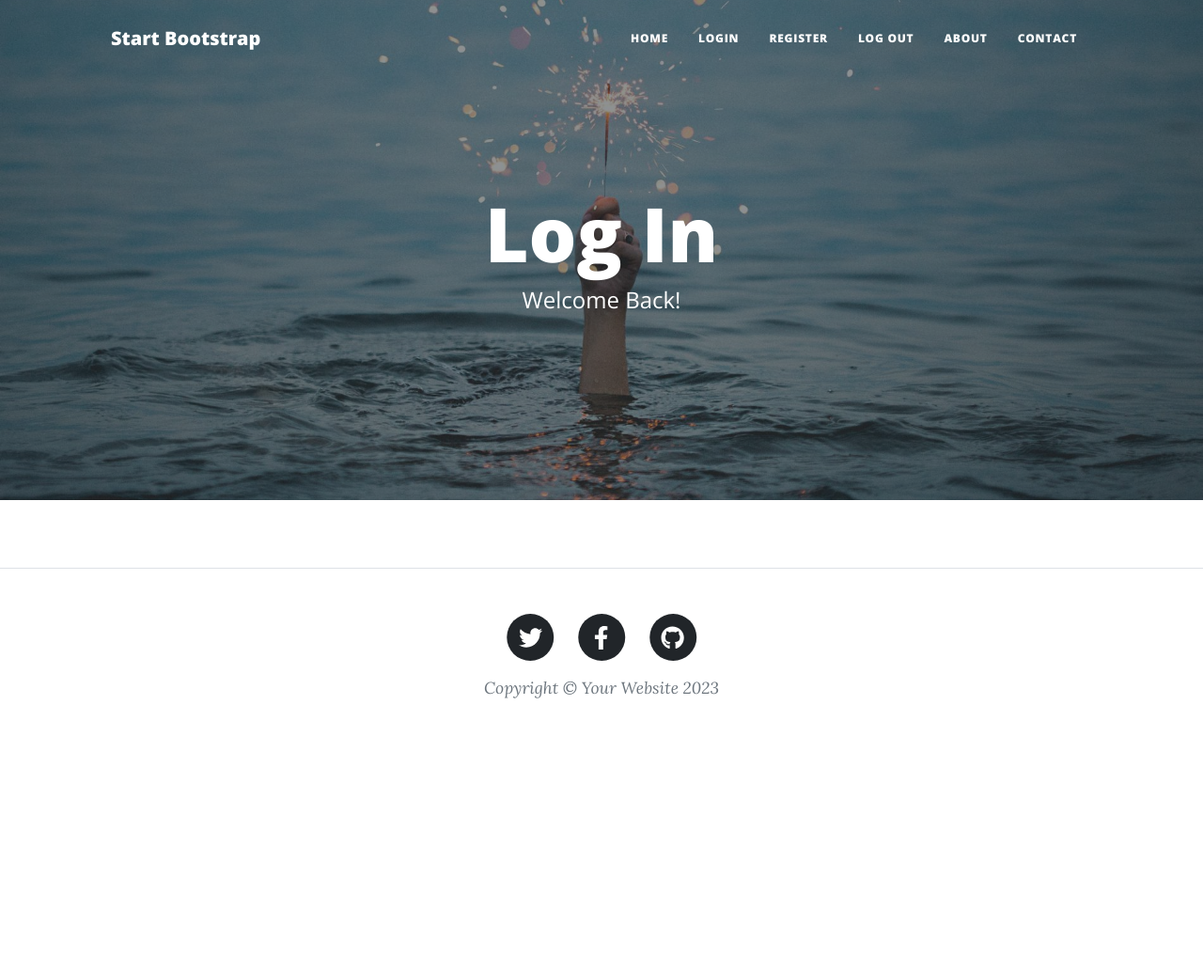
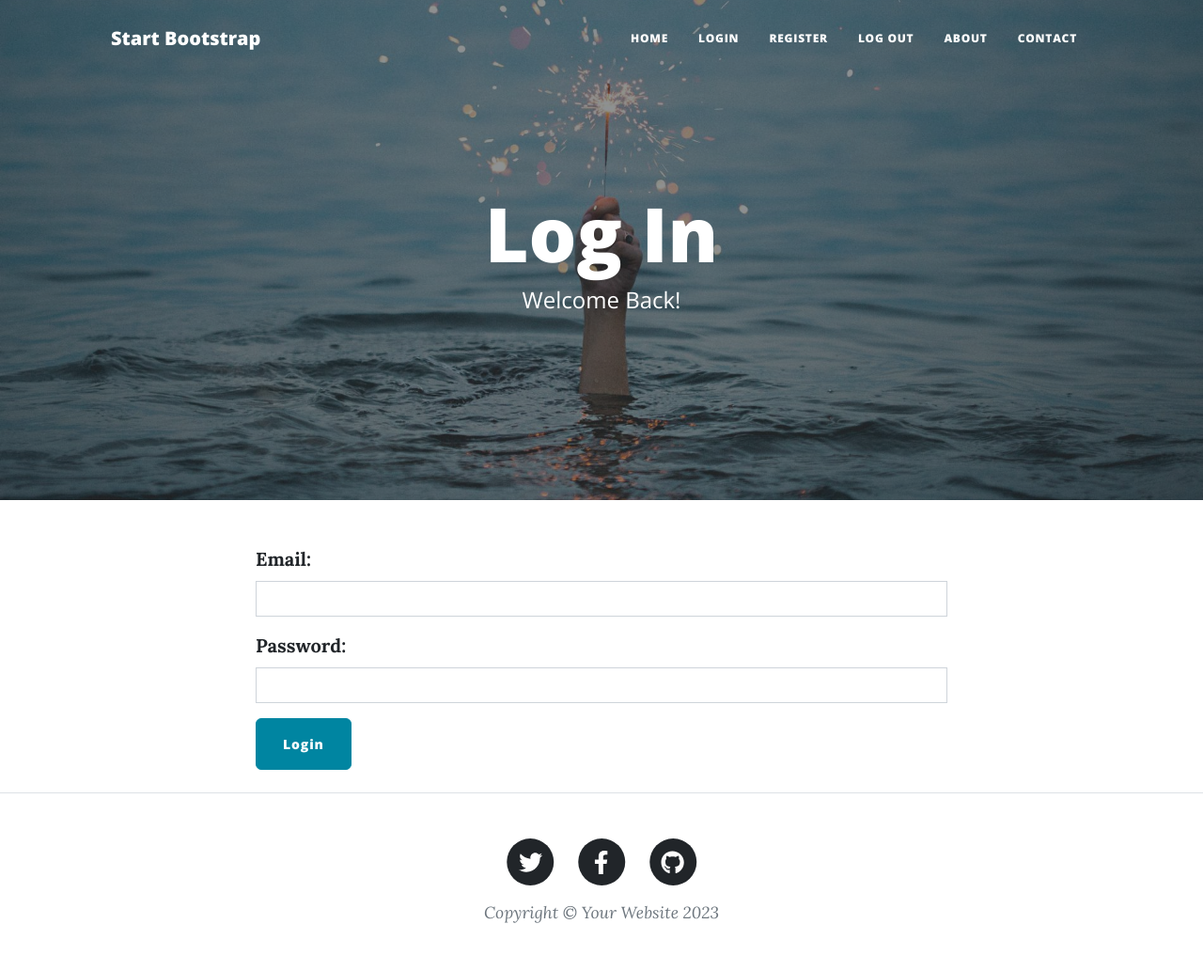
Before and after one commit to anandachanta19/100DaysOfCode, a Flask app: page /login in a window 1280 px wide. Shown: the whole page at 94% size. Before the commit the page ends 743 px from the top, so only its background shows below. Run offline with Flask 3, Linux system fonts and the light colour scheme; some libraries are stand-ins or nearby versions.

Commit message:
Complete

```diff
--- a/Blog Website( wih Authentication)/forms.py
+++ b/Blog Website( wih Authentication)/forms.py
@@ -1,6 +1,6 @@
 from flask_wtf import FlaskForm
-from wtforms import StringField, SubmitField
-from wtforms.validators import DataRequired, URL
+from wtforms import StringField, SubmitField, PasswordField
+from wtforms.validators import DataRequired, URL, Email
 from flask_ckeditor import CKEditorField
 
 
@@ -14,9 +14,22 @@ class CreatePostForm(FlaskForm):
 
 
 # TODO: Create a RegisterForm to register new users
+class RegisterForm(FlaskForm):
+    email = StringField("Email:", validators=[DataRequired(), Email()])
+    password = PasswordField("Password:", validators=[DataRequired()])
+    confirm_password = PasswordField("Confirm Password:", validators=[DataRequired()])
+    name = StringField("Name:", validators=[DataRequired()])
+    submit = SubmitField("Register")
 
 
 # TODO: Create a LoginForm to login existing users
+class LoginForm(FlaskForm):
+    email = StringField("Email:", validators=[DataRequired(), Email()])
+    password = PasswordField("Password:", validators=[DataRequired()])
+    submit = SubmitField("Login")
 
 
 # TODO: Create a CommentForm so users can leave comments below posts
+class CommentForm(FlaskForm):
+    comment = CKEditorField("Comment", validators=[DataRequired()])
+    submit = SubmitField("Submit Comment")
--- a/Blog Website( wih Authentication)/main.py
+++ b/Blog Website( wih Authentication)/main.py
@@ -1,34 +1,77 @@
 from datetime import date
-from flask import Flask, abort, render_template, redirect, url_for, flash
+from flask import Flask, abort, render_template, redirect, url_for, flash, request
 from flask_bootstrap import Bootstrap5
 from flask_ckeditor import CKEditor
 from flask_gravatar import Gravatar
-from flask_login import UserMixin, login_user, LoginManager, current_user, logout_user
+from flask_login import UserMixin, login_user, LoginManager, current_user, logout_user, login_required
 from flask_sqlalchemy import SQLAlchemy
 from sqlalchemy.orm import relationship, DeclarativeBase, Mapped, mapped_column
-from sqlalchemy import Integer, String, Text
+from sqlalchemy import Integer, String, Text, ForeignKey
 from functools import wraps
 from werkzeug.security import generate_password_hash, check_password_hash
-# Import your forms from the forms.py
-from forms import CreatePostForm
+
+from forms import CreatePostForm, RegisterForm, LoginForm, CommentForm
 
 app = Flask(__name__)
 app.config['SECRET_KEY'] = '8BYkEfBA6O6donzWlSihBXox7C0sKR6b'
 ckeditor = CKEditor(app)
 Bootstrap5(app)
+gravatar = Gravatar(app,
+                    size=100,
+                    rating='g',
+                    default='retro',
+                    force_default=False,
+                    force_lower=False,
+                    use_ssl=False,
+                    base_url=None)
 
 # TODO: Configure Flask-Login
+login_manager = LoginManager(app)
+
+
+@login_manager.user_loader
+def load_user(user_id):
+    return db.get_or_404(User, user_id)
 
 
 # CREATE DATABASE
 class Base(DeclarativeBase):
     pass
+
+
 app.config['SQLALCHEMY_DATABASE_URI'] = 'sqlite:///posts.db'
 db = SQLAlchemy(model_class=Base)
 db.init_app(app)
 
 
+def admin_only(function):
+    @wraps(function)
+    @login_required
+    def decorated_function(*args, **kwargs):
+        if current_user.id != 1:
+            return abort(403)
+        return function(*args, **kwargs)
+
+    return decorated_function
+
+
 # CONFIGURE TABLES
+# TODO: Create a User table for all your registered users.
+
+class User(UserMixin, db.Model):
+    id: Mapped[int] = mapped_column(Integer, primary_key=True)
+    email: Mapped[str] = mapped_column(String(250), unique=True, nullable=False)
+    password: Mapped[str] = mapped_column(String(250), nullable=False)
+    name: Mapped[str] = mapped_column(String(250), nullable=False)
+    posts = relationship("BlogPost", back_populates="author")
+    comments = relationship("Comment", back_populates="cmt_author")
+
+    def add_details(self, email, password, name):
+        self.email = email
+        self.password = password
+        self.name = name
+
+
 class BlogPost(db.Model):
     __tablename__ = "blog_posts"
     id: Mapped[int] = mapped_column(Integer, primary_key=True)
@@ -36,11 +79,19 @@ class BlogPost(db.Model):
     subtitle: Mapped[str] = mapped_column(String(250), nullable=False)
     date: Mapped[str] = mapped_column(String(250), nullable=False)
     body: Mapped[str] = mapped_column(Text, nullable=False)
-    author: Mapped[str] = mapped_column(String(250), nullable=False)
+    author = relationship("User", back_populates="posts")
     img_url: Mapped[str] = mapped_column(String(250), nullable=False)
+    author_id: Mapped[int] = mapped_column(Integer, db.ForeignKey("user.id"))
+    comments = relationship("Comment", back_populates="cmt_post")
 
 
-# TODO: Create a User table for all your registered users.
+class Comment(db.Model):
+    id: Mapped[int] = mapped_column(Integer, primary_key=True)
+    author_id: Mapped[int] = mapped_column(Integer, db.ForeignKey("user.id"))
+    cmt_author = relationship("User", back_populates="comments")
+    post_id: Mapped[int] = mapped_column(Integer, db.ForeignKey("blog_posts.id"))
+    cmt_post = relationship("BlogPost", back_populates="comments")
+    text: Mapped[str] = mapped_column(Text, nullable=False)
 
 
 with app.app_context():
@@ -48,19 +99,76 @@ with app.app_context():
 
 
 # TODO: Use Werkzeug to hash the user's password when creating a new user.
-@app.route('/register')
+@app.route('/register', methods=["GET", "POST"])
 def register():
-    return render_template("register.html")
+    form = RegisterForm()
+    if form.validate_on_submit():
+        user = db.session.execute(db.select(User).where(User.email == form.email.data)).scalar()
+        if user:
+            # Email already exists
+            return redirect(
+                url_for(
+                    "login",
+                    is_already_exist=True
+                )
+            )
+        if form.password.data == form.confirm_password.data:
+            # Adding new user to the Database
+            # Hash the password
+            hashed_password = generate_password_hash(
+                password=form.password.data,
+                method="pbkdf2:sha256",
+                salt_length=8
+            )
+            new_user = User()
+            new_user.add_details(
+                email=form.email.data,
+                password=hashed_password,
+                name=form.name.data
+            )
+            db.session.add(new_user)
+            db.session.commit()
+            # After Successful Registration redirect to log in
+            return redirect(url_for("login", registered_now=True))
+        else:
+            # The Password and Confirm Password are not the same
+            return redirect(url_for("register", is_no_match=True))
+    return render_template(
+        "register.html",
+        form=form,
+        is_no_match=request.args.get("is_no_match"),
+        has_to_register=request.args.get("has_to_register")
+    )
 
 
 # TODO: Retrieve a user from the database based on their email.
-@app.route('/login')
+@app.route('/login', methods=["GET", "POST"])
 def login():
-    return render_template("login.html")
+    form = LoginForm()
+    if form.validate_on_submit():
+        user = db.session.execute(db.select(User).where(User.email == form.email.data)).scalar()
+        # Let us check if user exist or not
+        if user:
+            if check_password_hash(pwhash=user.password, password=form.password.data):
+                login_user(user)
+                return redirect(url_for("get_all_posts"))
+            else:
+                return redirect(url_for("login", password_incorrect=True))
+        else:
+            return redirect(url_for("register", has_to_register=True))
+    return render_template(
+        "login.html",
+        form=form,
+        is_already_exist=request.args.get("is_already_exist"),
+        registered_now=request.args.get("registered_now"),
+        password_incorrect=request.args.get("password_incorrect")
+    )
 
 
 @app.route('/logout')
+@login_required
 def logout():
+    logout_user()
     return redirect(url_for('get_all_posts'))
 
 
@@ -68,18 +176,31 @@ def logout():
 def get_all_posts():
     result = db.session.execute(db.select(BlogPost))
     posts = result.scalars().all()
-    return render_template("index.html", all_posts=posts)
+    return render_template("index.html", all_posts=posts, current_user=current_user)
 
 
 # TODO: Allow logged-in users to comment on posts
-@app.route("/post/<int:post_id>")
+@app.route("/post/<int:post_id>", methods=["GET", "POST"])
 def show_post(post_id):
+    form = CommentForm()
     requested_post = db.get_or_404(BlogPost, post_id)
-    return render_template("post.html", post=requested_post)
+    if form.validate_on_submit():
+        if not current_user.is_authenticated:
+            flash("You need to login or register to comment.")
+            return redirect(url_for("login"))
+        new_comment = Comment(
+            cmt_author=current_user,
+            cmt_post=requested_post,
+            text=form.comment.data
+        )
+        db.session.add(new_comment)
+        db.session.commit()
+    return render_template("post.html", form=form, post=requested_post, current_user=current_user)
 
 
 # TODO: Use a decorator so only an admin user can create a new post
 @app.route("/new-post", methods=["GET", "POST"])
+@admin_only
 def add_new_post():
     form = CreatePostForm()
     if form.validate_on_submit():
@@ -89,16 +210,18 @@ def add_new_post():
             body=form.body.data,
             img_url=form.img_url.data,
             author=current_user,
-            date=date.today().strftime("%B %d, %Y")
+            date=date.today().strftime("%B %d, %Y"),
         )
         db.session.add(new_post)
         db.session.commit()
         return redirect(url_for("get_all_posts"))
-    return render_template("make-post.html", form=form)
+    return render_template("make-post.html", form=form, curremt_user=current_user)
 
 
 # TODO: Use a decorator so only an admin user can edit a post
+
 @app.route("/edit-post/<int:post_id>", methods=["GET", "POST"])
+@admin_only
 def edit_post(post_id):
     post = db.get_or_404(BlogPost, post_id)
     edit_form = CreatePostForm(
@@ -116,11 +239,12 @@ def edit_post(post_id):
         post.body = edit_form.body.data
         db.session.commit()
         return redirect(url_for("show_post", post_id=post.id))
-    return render_template("make-post.html", form=edit_form, is_edit=True)
+    return render_template("make-post.html", form=edit_form, is_edit=True, current_user=current_user)
 
 
 # TODO: Use a decorator so only an admin user can delete a post
 @app.route("/delete/<int:post_id>")
+@admin_only
 def delete_post(post_id):
     post_to_delete = db.get_or_404(BlogPost, post_id)
     db.session.delete(post_to_delete)
--- a/Blog Website( wih Authentication)/templates/index.html
+++ b/Blog Website( wih Authentication)/templates/index.html
@@ -29,10 +29,12 @@
         </a>
         <p class="post-meta">
           Posted by
-          <a href="#">{{post.author}}</a>
+          <a href="#">{{post.author.name}}</a>
           on {{post.date}}
           <!-- TODO: Only show delete button if user id is 1 (admin user) -->
+          {% if current_user.id == 1 %}
           <a href="{{url_for('delete_post', post_id=post.id) }}">✘</a>
+          {% endif %}
         </p>
       </div>
       <!-- Divider-->
@@ -42,11 +44,13 @@
       <!-- New Post -->
       <!-- TODO: Only show Create Post button if user id is 1 (admin user) -->
       <div class="d-flex justify-content-end mb-4">
+        {% if current_user.id == 1 %}
         <a
           class="btn btn-primary float-right"
           href="{{url_for('add_new_post')}}"
           >Create New Post</a
         >
+        {% endif %}
       </div>
 
       <!-- Pager-->
--- a/Blog Website( wih Authentication)/templates/login.html
+++ b/Blog Website( wih Authentication)/templates/login.html
@@ -21,9 +21,19 @@ include "header.html" %}
 <main class="mb-4">
   <div class="container">
     <div class="row">
-      <!-- TODO: add a flash message here for users registering twice -->
       <div class="col-lg-8 col-md-10 mx-auto">
         <!--TODO: render login form here-->
+        <!-- TODO: add a flash message here for users registering twice -->
+        {% if is_already_exist %}
+        <p style="color:red">The email already exists.Please Login.</p>
+        {% endif %}
+        {% if registered_now %}
+        <p style="color:green">You have registered successfully. Please Login</p>
+        {% endif %}
+        {% if password_incorrect %}
+        <p style="color:red">Password entered is incorrect. Please try again.</p>
+        {% endif %}
+        {{ render_form(form, novalidate=True) }}
       </div>
     </div>
   </div>
```
Also changed, not shown: Blog Website( wih Authentication)/templates/post.html (+17 -6 lines), Blog Website( wih Authentication)/templates/register.html (+7 -1 lines), Blog Website( wih Authentication)/instance/posts.db.
